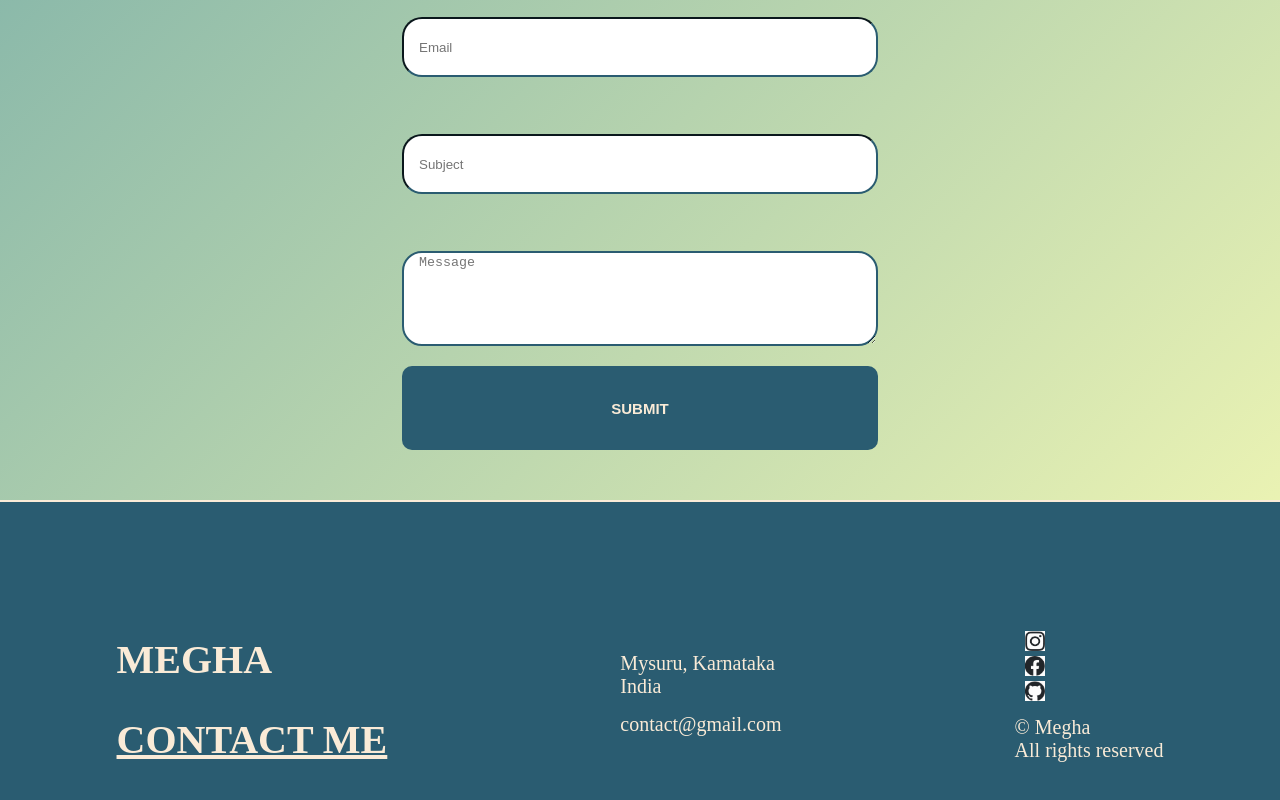
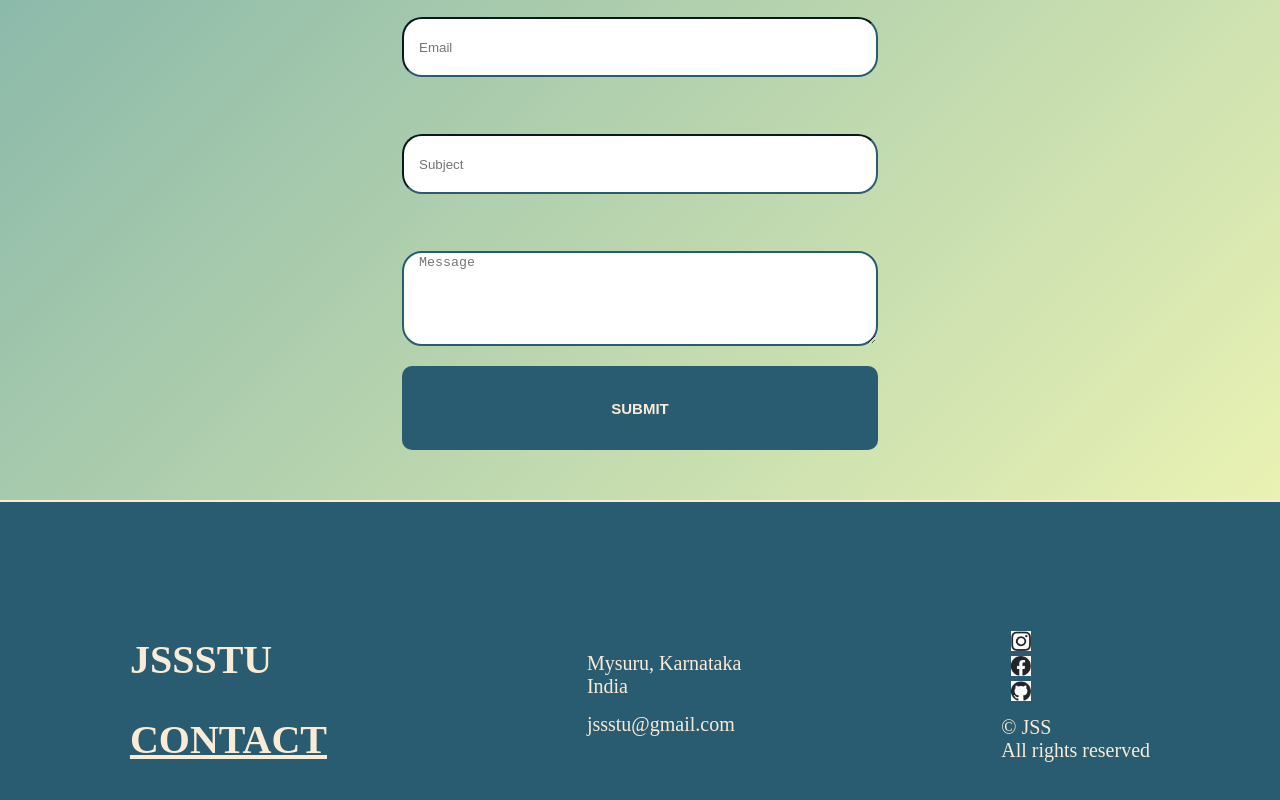
Before and after one commit to Sathwikkd1/portfolio1, a Next.js app: page / in a window 1280 px wide. Shown: the part 2402-3202 px from the top of the page. Built offline with nearby package versions, Linux system fonts and the light colour scheme.

Commit message:
Update Footer.js

```diff
--- a/components/Footer.js
+++ b/components/Footer.js
@@ -7,11 +7,11 @@ function Footer() {
     return (
         <div className={styles.container} id="footer">
             <div className={styles.carL}>
-                <h2 className={styles.title}>MEGHA</h2>
+                <h2 className={styles.title}>JSSSTU</h2>
 
                 <Link href="" passHref>
                 <h1 className={styles.linktitle}>
-                    <span>CONTACT ME</span>
+                    <span>CONTACT</span>
 
                 </h1>
                 </Link>
@@ -22,7 +22,7 @@ function Footer() {
                     Mysuru, Karnataka <br/> India
                 </div>
                 <div className={styles.cardItem}>
-                    <Link href="/" passHref >contact@gmail.com</Link>
+                    <Link href="/" passHref >jssstu@gmail.com</Link>
                 </div>
             </div>
             <div className={styles.carS}>
@@ -45,7 +45,7 @@ function Footer() {
 
                 </div>
                 <div className={styles.cardItem}>
-                © Megha <br/>All rights reserved
+                © JSS <br/>All rights reserved
                 </div>
 
             </div>
```
